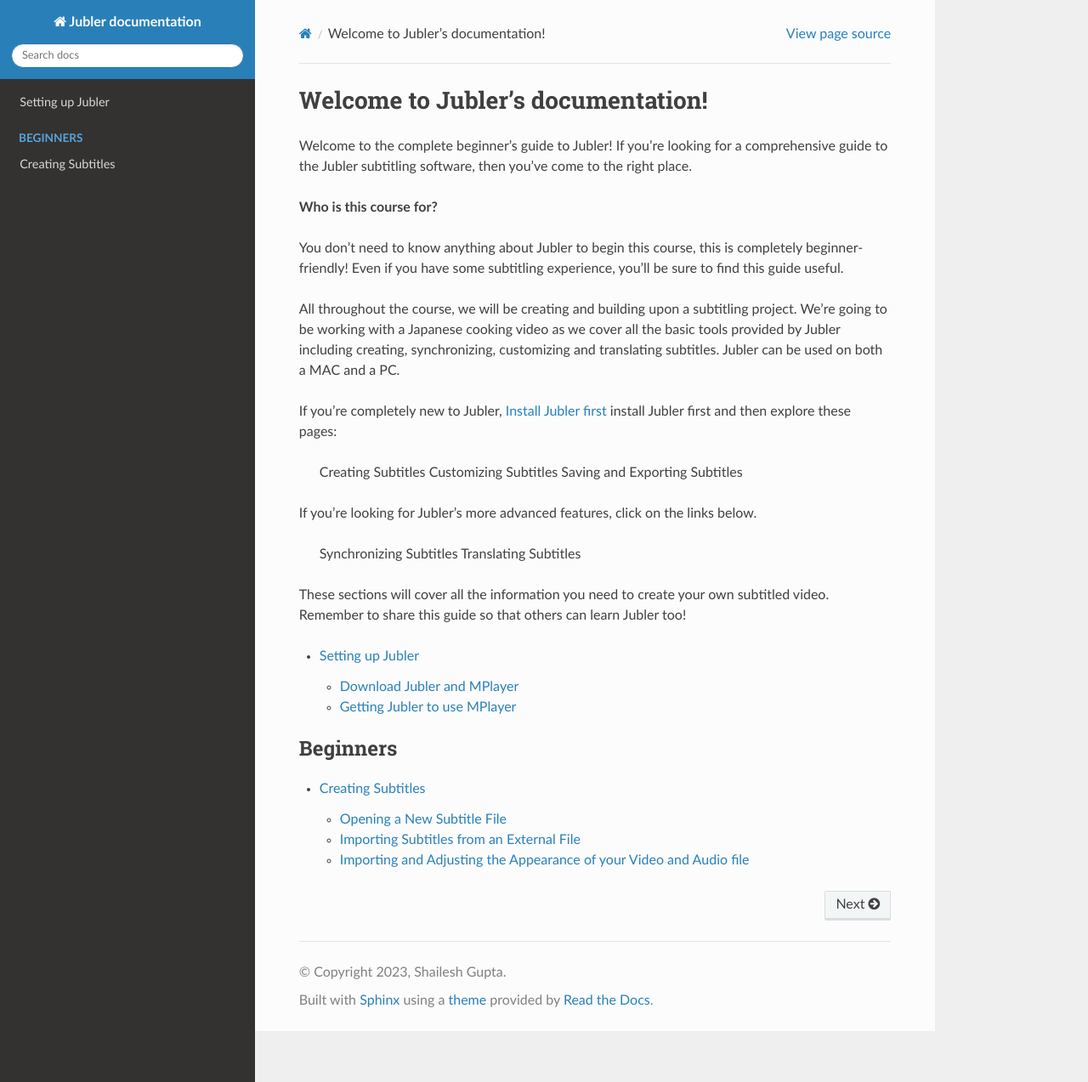
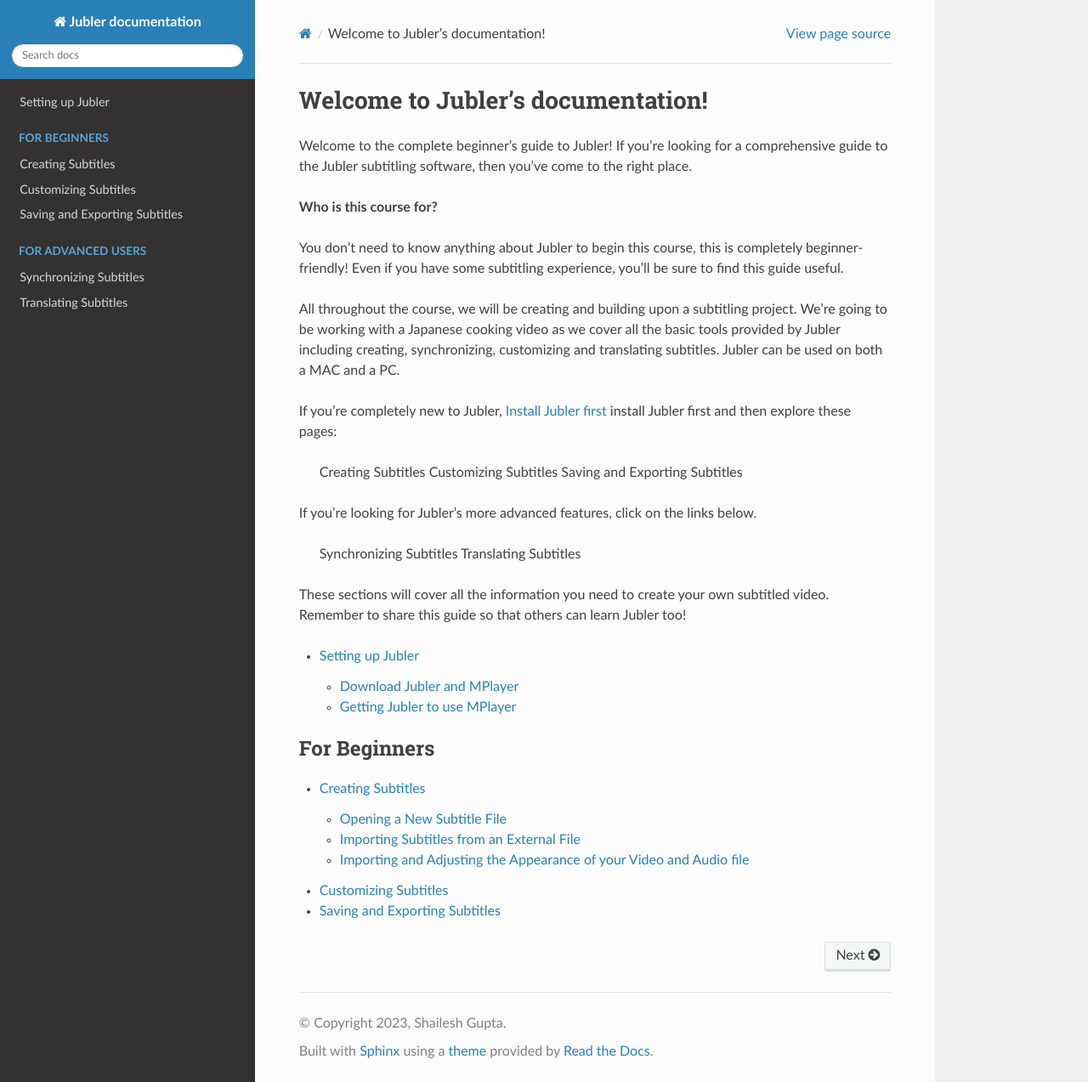
Before and after one commit to sg2499/Sphinx, a Sphinx documentation site: the page built from docs/source/index.rst, in a window 1280 px wide and 1273 px high. Shown: the whole window at 85% size. Built offline with Sphinx 7.4.7 and the Read the Docs theme 2.0.0, drawn with Linux system fonts in a browser that asks for light colours.

```diff
--- /dev/null
+++ b/docs/source/customizing.rst
@@ -0,0 +1,4 @@
+.. _customize:
+
+Customizing Subtitles
+======================
--- a/docs/source/index.rst
+++ b/docs/source/index.rst
@@ -36,6 +36,16 @@ Remember to share this guide so that others can learn Jubler too!
 
 .. toctree::
    :maxdepth: 2
-   :caption: Beginners
+   :caption: For Beginners
 
    creating
+   customizing
+   saving
+
+.. toctree::
+   :maxdepth: 2
+   :hidden:
+   :caption: For Advanced Users
+
+   synchronizing
+   translating
--- /dev/null
+++ b/docs/source/saving.rst
@@ -0,0 +1,4 @@
+.. _save:
+
+Saving and Exporting Subtitles
+================================
```
Also changed, not shown: docs/source/synchronizing.rst (added, +25 -0 lines), docs/source/translating.rst (added, +72 -0 lines).
